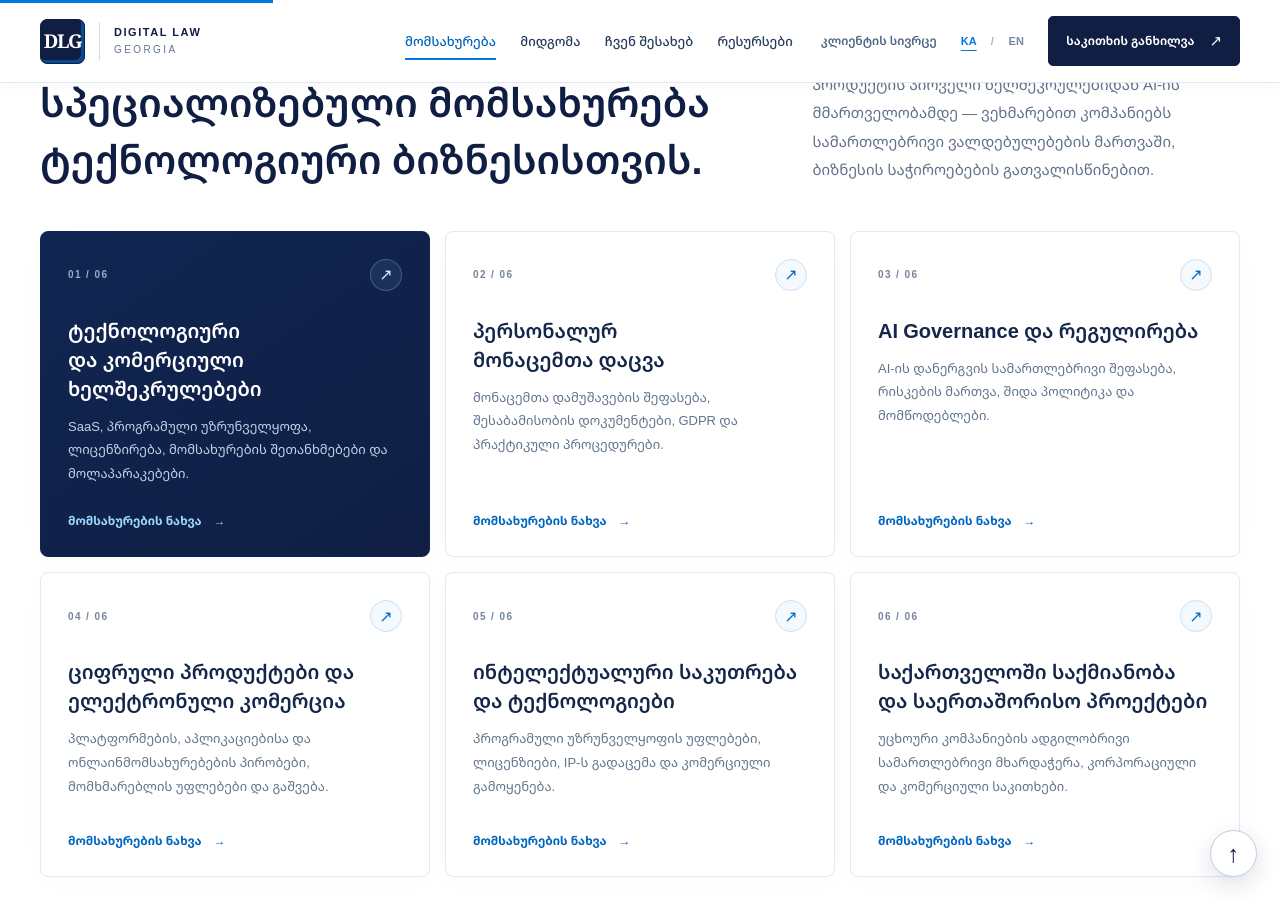
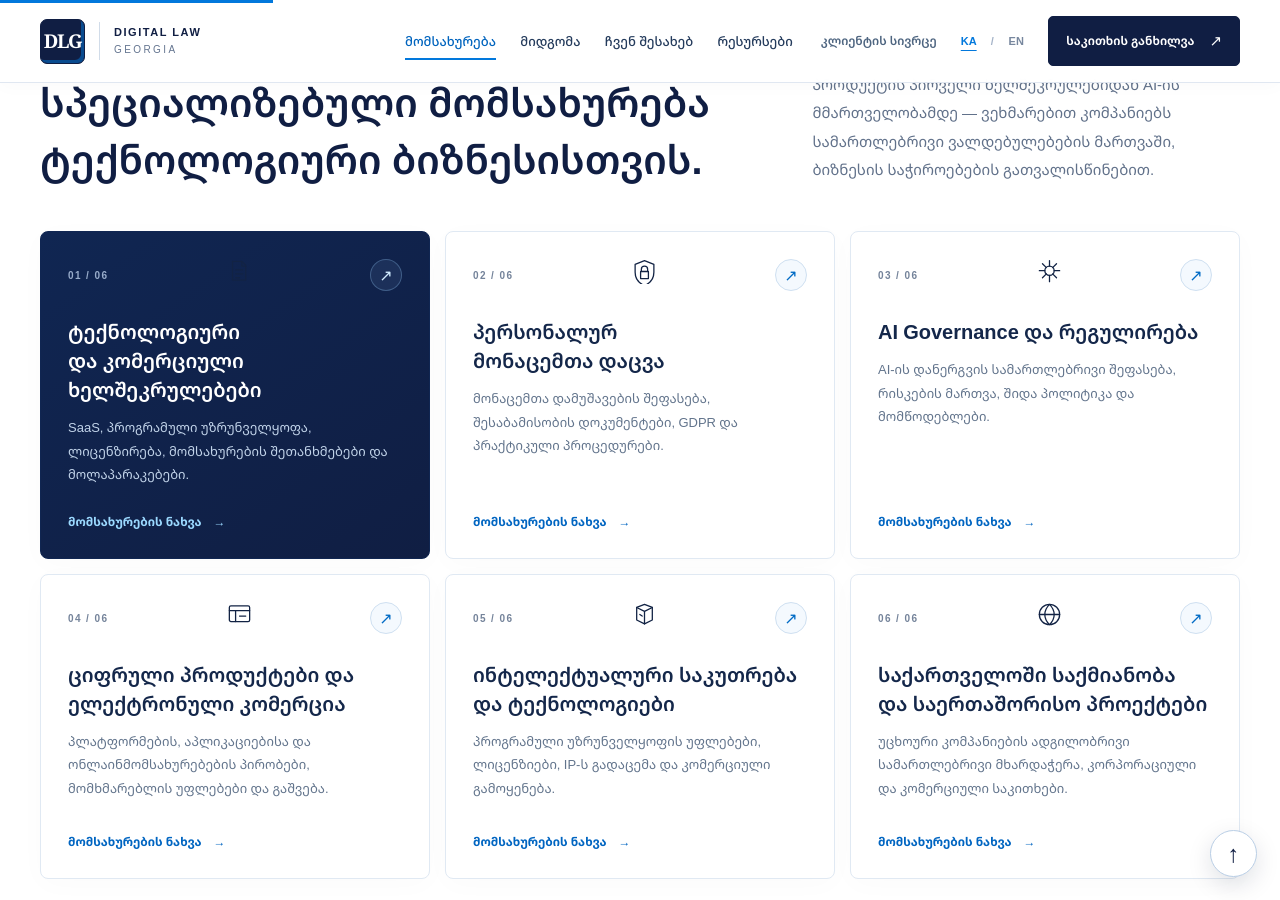
Before and after one commit to luka019/lukaswebsite, a Jekyll site: the page index.html, which Jekyll copies as it is, in a window 1280 px wide and 900 px high, scrolled down 1218 px. Built offline with Jekyll 4.4.1, drawn with Linux system fonts in a browser that asks for light colours.

Commit message:
design: add refined legal technology practice glyphs to service cards

```diff
--- a/index.html
+++ b/index.html
@@ -105,12 +105,12 @@
     <section class="law-section law-expertise" id="services" aria-labelledby="services-heading">
       <div class="container">
         <div class="law-section-head"><div><p class="law-eyebrow"><span class="law-eyebrow-line" aria-hidden="true"></span><span data-en="OUR EXPERTISE">მომსახურება</span></p><h2 id="services-heading" data-en="Where technology meets the law.">სპეციალიზებული მომსახურება ტექნოლოგიური ბიზნესისთვის.</h2></div><p class="law-section-intro" data-en="From the first product agreement to AI governance, we help businesses manage legal obligations without losing sight of commercial priorities.">პროდუქტის პირველი ხელშეკრულებიდან AI-ის მმართველობამდე — ვეხმარებით კომპანიებს სამართლებრივი ვალდებულებების მართვაში, ბიზნესის საჭიროებების გათვალისწინებით.</p></div>
-        <div class="law-services"><article class="law-service law-service-featured"><div class="law-service-top"><span class="law-service-num">01 / 06</span><span class="law-service-arrow" aria-hidden="true">↗</span></div><h3 data-en="Technology & commercial contracts">ტექნოლოგიური და კომერციული ხელშეკრულებები</h3><p data-en="SaaS, software, licensing, service agreements and commercial negotiations.">SaaS, პროგრამული უზრუნველყოფა, ლიცენზირება, მომსახურების შეთანხმებები და მოლაპარაკებები.</p><a class="law-service-link" href="/services/contracts/" data-site-link><span data-en="Explore this service">მომსახურების ნახვა</span><span aria-hidden="true">→</span></a></article>
-<article class="law-service"><div class="law-service-top"><span class="law-service-num">02 / 06</span><span class="law-service-arrow" aria-hidden="true">↗</span></div><h3 data-en="Data protection & privacy">პერსონალურ მონაცემთა დაცვა</h3><p data-en="Data protection assessments, compliance documentation, GDPR and workable internal processes.">მონაცემთა დამუშავების შეფასება, შესაბამისობის დოკუმენტები, GDPR და პრაქტიკული პროცედურები.</p><a class="law-service-link" href="/services/data-protection/" data-site-link><span data-en="Explore this service">მომსახურების ნახვა</span><span aria-hidden="true">→</span></a></article>
-<article class="law-service"><div class="law-service-top"><span class="law-service-num">03 / 06</span><span class="law-service-arrow" aria-hidden="true">↗</span></div><h3 data-en="AI governance & regulation">AI Governance და რეგულირება</h3><p data-en="Legal assessment of AI use, risk governance, internal policies and supplier arrangements.">AI-ის დანერგვის სამართლებრივი შეფასება, რისკების მართვა, შიდა პოლიტიკა და მომწოდებლები.</p><a class="law-service-link" href="/services/ai/" data-site-link><span data-en="Explore this service">მომსახურების ნახვა</span><span aria-hidden="true">→</span></a></article>
-<article class="law-service"><div class="law-service-top"><span class="law-service-num">04 / 06</span><span class="law-service-arrow" aria-hidden="true">↗</span></div><h3 data-en="Digital products & e-commerce">ციფრული პროდუქტები და ელექტრონული კომერცია</h3><p data-en="Platform and app terms, online services, consumer rights and product launch advice.">პლატფორმების, აპლიკაციებისა და ონლაინმომსახურებების პირობები, მომხმარებლის უფლებები და გაშვება.</p><a class="law-service-link" href="/services/digital-products/" data-site-link><span data-en="Explore this service">მომსახურების ნახვა</span><span aria-hidden="true">→</span></a></article>
-<article class="law-service"><div class="law-service-top"><span class="law-service-num">05 / 06</span><span class="law-service-arrow" aria-hidden="true">↗</span></div><h3 data-en="Intellectual property & technology">ინტელექტუალური საკუთრება და ტექნოლოგიები</h3><p data-en="Software rights, licensing, IP assignments and commercial exploitation.">პროგრამული უზრუნველყოფის უფლებები, ლიცენზიები, IP-ს გადაცემა და კომერციული გამოყენება.</p><a class="law-service-link" href="/services/intellectual-property/" data-site-link><span data-en="Explore this service">მომსახურების ნახვა</span><span aria-hidden="true">→</span></a></article>
-<article class="law-service"><div class="law-service-top"><span class="law-service-num">06 / 06</span><span class="law-service-arrow" aria-hidden="true">↗</span></div><h3 data-en="Georgia market entry & cross-border work">საქართველოში საქმიანობა და საერთაშორისო პროექტები</h3><p data-en="Local counsel for international businesses, corporate documentation and commercial matters.">უცხოური კომპანიების ადგილობრივი სამართლებრივი მხარდაჭერა, კორპორაციული და კომერციული საკითხები.</p><a class="law-service-link" href="/services/georgia-market-entry/" data-site-link><span data-en="Explore this service">მომსახურების ნახვა</span><span aria-hidden="true">→</span></a></article></div>
+        <div class="law-services"><article class="law-service law-service-featured"><div class="law-service-top"><span class="law-service-num">01 / 06</span><span class="law-service-glyph" aria-hidden="true"><svg viewBox="0 0 32 32" width="25" height="25" fill="none" stroke="currentColor" stroke-width="1.65" stroke-linecap="round" stroke-linejoin="round"><path d="M7 3h12l5 5v19H7z"/><path d="M19 3v6h5M11 14h9M11 19h9M11 24h5"/></svg></span><span class="law-service-arrow" aria-hidden="true">↗</span></div><h3 data-en="Technology & commercial contracts">ტექნოლოგიური და კომერციული ხელშეკრულებები</h3><p data-en="SaaS, software, licensing, service agreements and commercial negotiations.">SaaS, პროგრამული უზრუნველყოფა, ლიცენზირება, მომსახურების შეთანხმებები და მოლაპარაკებები.</p><a class="law-service-link" href="/services/contracts/" data-site-link><span data-en="Explore this service">მომსახურების ნახვა</span><span aria-hidden="true">→</span></a></article>
+<article class="law-service"><div class="law-service-top"><span class="law-service-num">02 / 06</span><span class="law-service-glyph" aria-hidden="true"><svg viewBox="0 0 32 32" width="25" height="25" fill="none" stroke="currentColor" stroke-width="1.65" stroke-linecap="round" stroke-linejoin="round"><path d="M16 2 28 7v10c0 9-5 14-12 17C9 31 4 26 4 17V7z"/><path d="M12 16v-3a4 4 0 0 1 8 0v3M11 16h10v9H11z"/></svg></span><span class="law-service-arrow" aria-hidden="true">↗</span></div><h3 data-en="Data protection & privacy">პერსონალურ მონაცემთა დაცვა</h3><p data-en="Data protection assessments, compliance documentation, GDPR and workable internal processes.">მონაცემთა დამუშავების შეფასება, შესაბამისობის დოკუმენტები, GDPR და პრაქტიკული პროცედურები.</p><a class="law-service-link" href="/services/data-protection/" data-site-link><span data-en="Explore this service">მომსახურების ნახვა</span><span aria-hidden="true">→</span></a></article>
+<article class="law-service"><div class="law-service-top"><span class="law-service-num">03 / 06</span><span class="law-service-glyph" aria-hidden="true"><svg viewBox="0 0 32 32" width="25" height="25" fill="none" stroke="currentColor" stroke-width="1.65" stroke-linecap="round" stroke-linejoin="round"><circle cx="16" cy="15" r="6"/><path d="M16 2v7M16 21v8M3 15h7M22 15h7M7 6l5 5M20 19l5 5M25 6l-5 5M12 19l-5 5"/></svg></span><span class="law-service-arrow" aria-hidden="true">↗</span></div><h3 data-en="AI governance & regulation">AI Governance და რეგულირება</h3><p data-en="Legal assessment of AI use, risk governance, internal policies and supplier arrangements.">AI-ის დანერგვის სამართლებრივი შეფასება, რისკების მართვა, შიდა პოლიტიკა და მომწოდებლები.</p><a class="law-service-link" href="/services/ai/" data-site-link><span data-en="Explore this service">მომსახურების ნახვა</span><span aria-hidden="true">→</span></a></article>
+<article class="law-service"><div class="law-service-top"><span class="law-service-num">04 / 06</span><span class="law-service-glyph" aria-hidden="true"><svg viewBox="0 0 32 32" width="25" height="25" fill="none" stroke="currentColor" stroke-width="1.65" stroke-linecap="round" stroke-linejoin="round"><rect x="3" y="5" width="26" height="20" rx="2"/><path d="M3 11h26M11 11v14M16 18h8"/></svg></span><span class="law-service-arrow" aria-hidden="true">↗</span></div><h3 data-en="Digital products & e-commerce">ციფრული პროდუქტები და ელექტრონული კომერცია</h3><p data-en="Platform and app terms, online services, consumer rights and product launch advice.">პლატფორმების, აპლიკაციებისა და ონლაინმომსახურებების პირობები, მომხმარებლის უფლებები და გაშვება.</p><a class="law-service-link" href="/services/digital-products/" data-site-link><span data-en="Explore this service">მომსახურების ნახვა</span><span aria-hidden="true">→</span></a></article>
+<article class="law-service"><div class="law-service-top"><span class="law-service-num">05 / 06</span><span class="law-service-glyph" aria-hidden="true"><svg viewBox="0 0 32 32" width="25" height="25" fill="none" stroke="currentColor" stroke-width="1.65" stroke-linecap="round" stroke-linejoin="round"><path d="M6 7 16 3l10 4v16l-10 5-10-5z"/><path d="m6 7 10 5 10-5M16 12v16M10 16l3 2"/></svg></span><span class="law-service-arrow" aria-hidden="true">↗</span></div><h3 data-en="Intellectual property & technology">ინტელექტუალური საკუთრება და ტექნოლოგიები</h3><p data-en="Software rights, licensing, IP assignments and commercial exploitation.">პროგრამული უზრუნველყოფის უფლებები, ლიცენზიები, IP-ს გადაცემა და კომერციული გამოყენება.</p><a class="law-service-link" href="/services/intellectual-property/" data-site-link><span data-en="Explore this service">მომსახურების ნახვა</span><span aria-hidden="true">→</span></a></article>
+<article class="law-service"><div class="law-service-top"><span class="law-service-num">06 / 06</span><span class="law-service-glyph" aria-hidden="true"><svg viewBox="0 0 32 32" width="25" height="25" fill="none" stroke="currentColor" stroke-width="1.65" stroke-linecap="round" stroke-linejoin="round"><circle cx="16" cy="16" r="13"/><path d="M3 16h26M16 3c-4 4-6 8-6 13s2 9 6 13M16 3c4 4 6 8 6 13s-2 9-6 13"/></svg></span><span class="law-service-arrow" aria-hidden="true">↗</span></div><h3 data-en="Georgia market entry & cross-border work">საქართველოში საქმიანობა და საერთაშორისო პროექტები</h3><p data-en="Local counsel for international businesses, corporate documentation and commercial matters.">უცხოური კომპანიების ადგილობრივი სამართლებრივი მხარდაჭერა, კორპორაციული და კომერციული საკითხები.</p><a class="law-service-link" href="/services/georgia-market-entry/" data-site-link><span data-en="Explore this service">მომსახურების ნახვა</span><span aria-hidden="true">→</span></a></article></div>
         <div class="law-section-end"><p data-en="Need help with another commercial or regulatory matter?">სხვა კომერციული ან მარეგულირებელი საკითხი გაქვთ?</p><a href="/services/" data-site-link><span data-en="View all services">ყველა მომსახურების ნახვა</span><span aria-hidden="true">↗</span></a></div>
       </div>
     </section>
```
